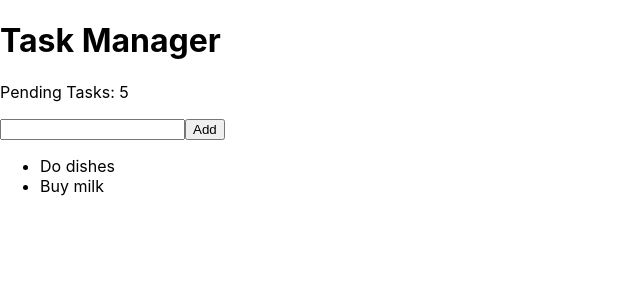
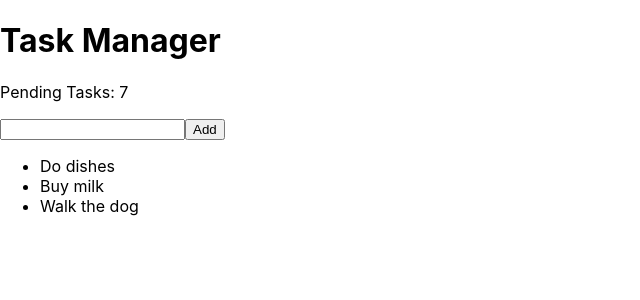
Before and after one commit to alexjove/task-maganer, a React (Create React App) app: page / in a window 1280 px wide. Shown: the top 300 px of the page, without its empty margins (0-640 px from the left). Built offline with nearby package versions, Linux system fonts and the light colour scheme.

Commit message:
variable

```diff
--- a/src/App.js
+++ b/src/App.js
@@ -1,15 +1,20 @@
 function App() {
+
+  const pendingTasks = 7;
+  const tasks = ["Do dishes", "Buy milk", "Walk the dog"];
+
   return (
     <div>
       <h1>Task Manager</h1>
-      <p>Pending Tasks: 5</p>
+      <p>Pending Tasks: {pendingTasks}</p>
       <form>
         <input type="text" />
         <button type="submit">Add</button>
       </form>
       <ul>
-        <li>Do dishes</li>
-        <li>Buy milk</li>
+        {tasks.map(task =>{
+          return <li>{task}</li>
+        })}
       </ul>
     </div>
   );
```
